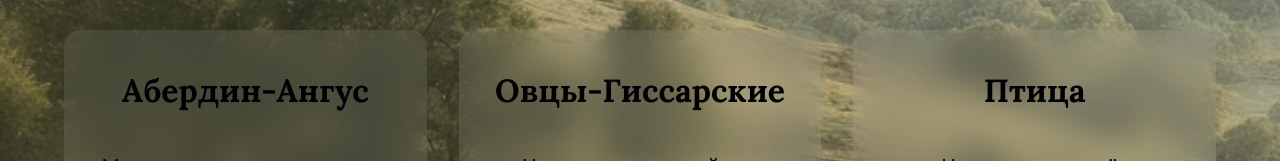
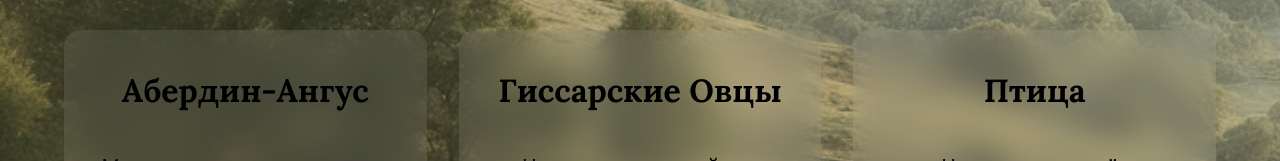
Before and after one commit to Highrates/Farm, a React (Vite) app: page / in a window 1280 px wide. Shown: the part 770-931 px from the top of the page. Built offline with nearby package versions, Linux system fonts and the light colour scheme.

Commit message:
Update product heading text

```diff
--- a/src/App.tsx
+++ b/src/App.tsx
@@ -839,7 +839,7 @@ function App() {
                     margin: 0
                   }}
                 >
-                    Овцы-Гиссарские
+                    Гиссарские Овцы
                 </h3>
                 <div
                     className="catalog-description"
```
